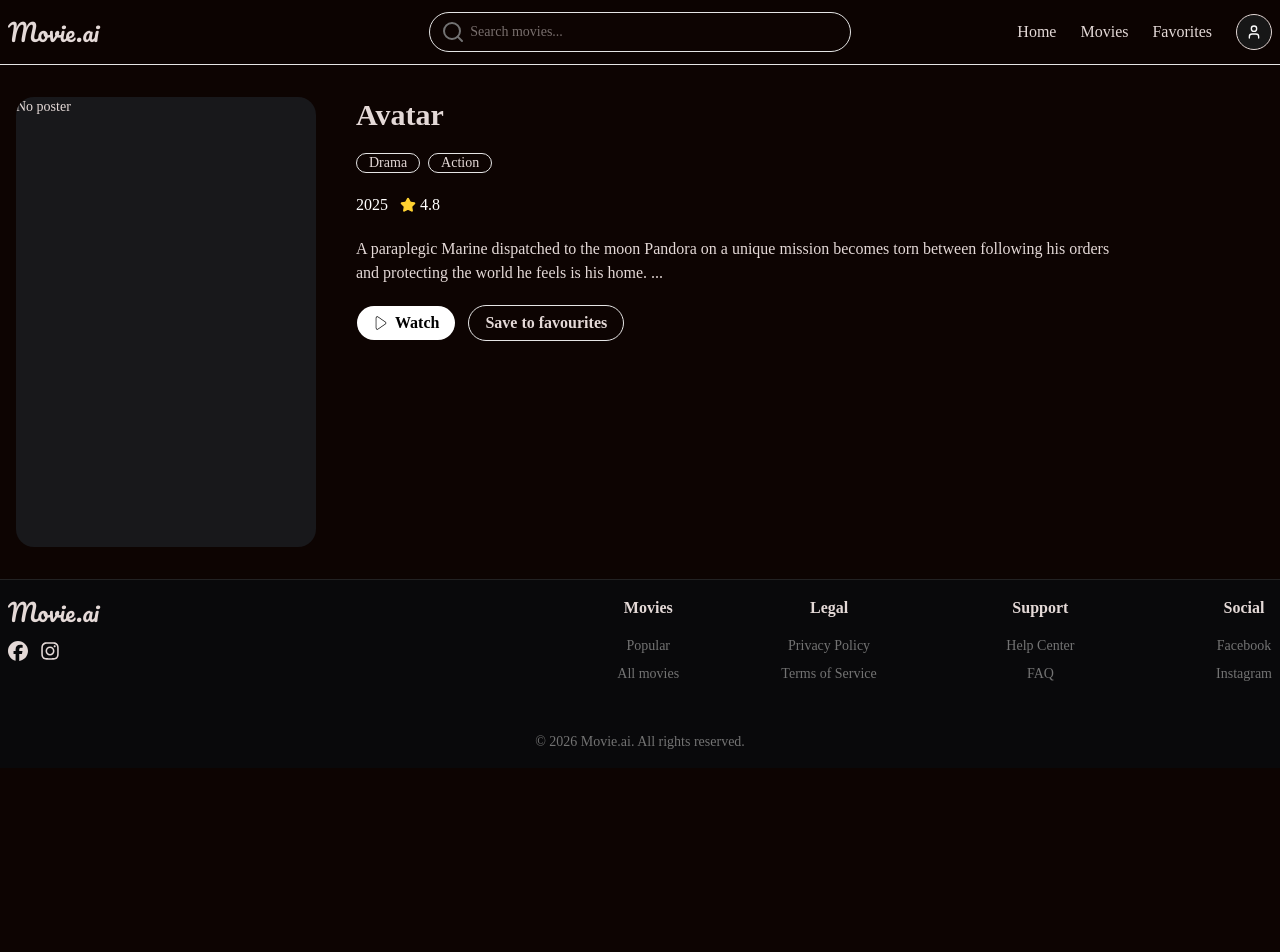
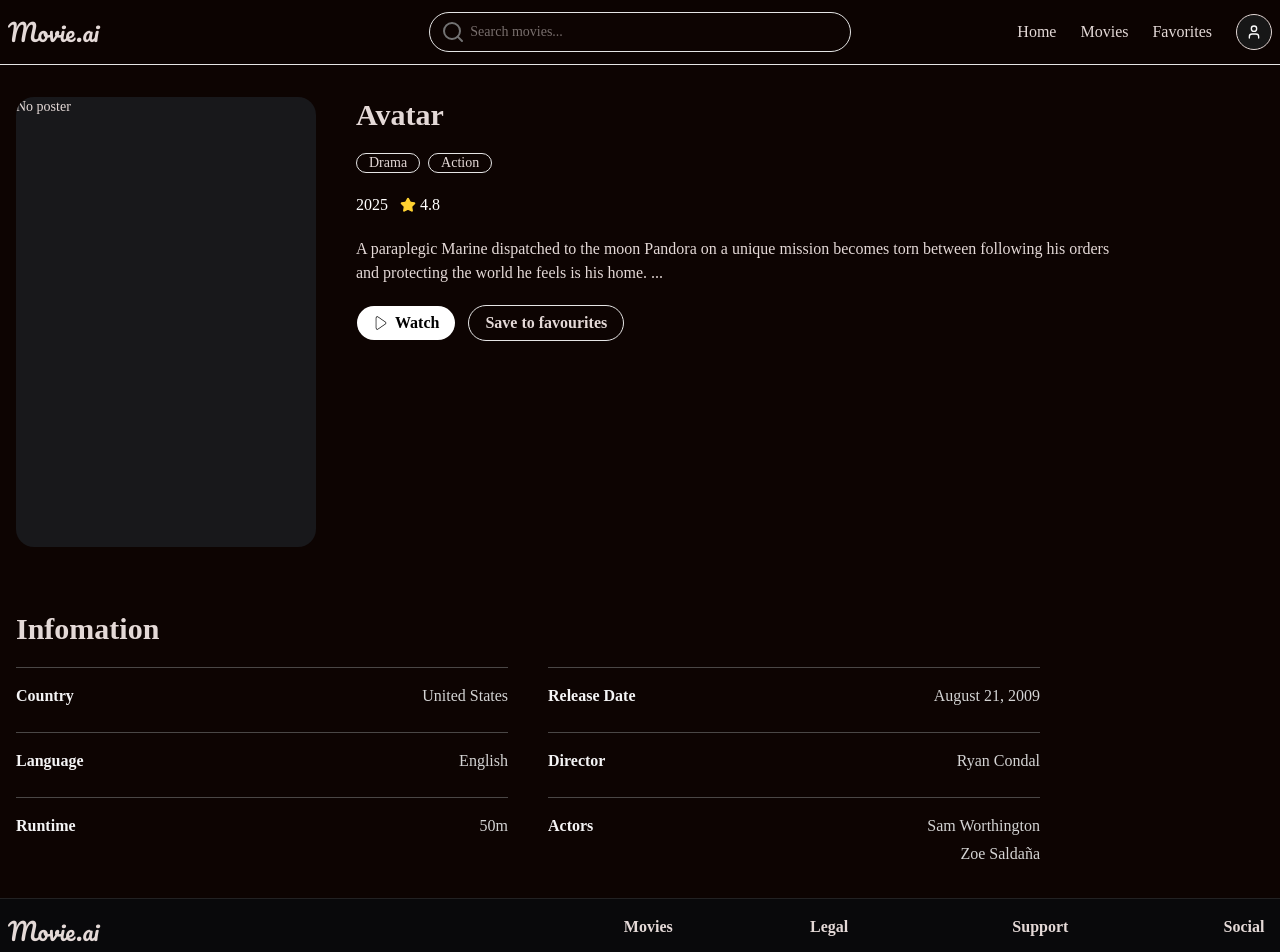
Before and after one commit to a1919727/movie-db, a Next.js app in the folder frontend/: page /movies/1 in a window 1280 px wide. Shown: the top 952 px of the page. Before the commit the page ends 800 px from the top, so only its background shows below. Built offline with nearby package versions, Linux system fonts and the light colour scheme.

Commit message:
feat(movies): add movie detail info section

```diff
--- a/frontend/app/movies/[id]/page.tsx
+++ b/frontend/app/movies/[id]/page.tsx
@@ -1,9 +1,11 @@
 import { MovieDetailHeader } from "@/components/movies/movie-detail-header";
+import { MovieDetailInfor } from "@/components/movies/movie-detail-infor";
 
 export default function MovieDetails() {
   return (
     <>
       <MovieDetailHeader />
+      <MovieDetailInfor />
     </>
   );
 }
--- /dev/null
+++ b/frontend/components/movies/movie-detail-infor.tsx
@@ -0,0 +1,72 @@
+import { movieInfor } from "@/data/mock-data";
+import type { MovieInformation } from "@/types/movie";
+
+type MovieInforProps = {
+  movieInformation?: MovieInformation;
+};
+
+export function MovieDetailInfor({
+  movieInformation = movieInfor[0],
+}: MovieInforProps) {
+  const currentActors = movieInformation.actors;
+  const leftColumn = [
+    { label: "Country", value: movieInformation.country },
+    { label: "Language", value: movieInformation.language },
+    { label: "Runtime", value: movieInformation.runtime },
+  ];
+
+  const rightColumn = [
+    { label: "Release Date", value: movieInformation.releaseDate },
+    { label: "Director", value: movieInformation.director },
+  ];
+
+  return (
+    <section className="mx-auto w-full max-w-7xl px-4 py-6 md:py-8">
+      <div className="max-w-5xl">
+        <h1 className="mb-5 text-3xl font-semibold">Infomation</h1>
+        <div className="grid grid-cols-2 gap-10">
+          <div className="space-y-6">
+            {leftColumn.map((item) => (
+              <div
+                key={item.label}
+                className="flex items-center justify-between gap-6 border-t border-neutral-500/60 pt-4"
+              >
+                <span className="text-base font-semibold text-zinc-100">
+                  {item.label}
+                </span>
+                <span className="text-right font-normal text-neutral-300">
+                  {item.value}
+                </span>
+              </div>
+            ))}
+          </div>
+          <div className="space-y-6">
+            {rightColumn.map((item) => (
+              <div
+                key={item.label}
+                className="flex items-center justify-between gap-6 border-t border-neutral-500/60 pt-4"
+              >
+                <span className="text-base font-semibold text-zinc-100">
+                  {item.label}
+                </span>
+                <span className="text-right font-normal text-neutral-300">
+                  {item.value}
+                </span>
+              </div>
+            ))}
+            <div className="flex items-start justify-between gap-6 border-t border-neutral-500/60 pt-4">
+              <span className="text-base font-semibold text-zinc-100">
+                Actors
+              </span>
+              <div className="flex flex-col gap-1 text-right font-normal text-neutral-300">
+                {currentActors.map((actor) => (
+                  <span key={actor}>{actor}</span>
+                ))}
+              </div>
+            </div>
+          </div>
+        </div>
+      </div>
+    </section>
+  );
+}
--- a/frontend/data/mock-data.ts
+++ b/frontend/data/mock-data.ts
@@ -1,4 +1,4 @@
-import type { Movies, MovieDetail } from "@/types/movie";
+import type { Movies, MovieDetail, MovieInformation } from "@/types/movie";
 
 export const movies: Movies[] = [
   {
@@ -81,3 +81,24 @@ export const movieDetails: MovieDetail[] = [
     geners: ["Drama", "Action"],
   },
 ];
+
+export const movieInfor: MovieInformation[] = [
+  {
+    id: 1,
+    country: "United States",
+    releaseDate: "August 21, 2009",
+    language: "English",
+    director: "Ryan Condal",
+    runtime: "50m",
+    actors: ["Sam Worthington", "Zoe Saldaña"],
+  },
+  {
+    id: 2,
+    country: "United States",
+    releaseDate: "August 21, 2009",
+    language: "English",
+    director: "Ryan Condal",
+    runtime: "50m",
+    actors: ["Sam Worthington", "Zoe Saldaña"],
+  },
+];
```
Also changed, not shown: frontend/types/movie.ts (+10 -0 lines).
